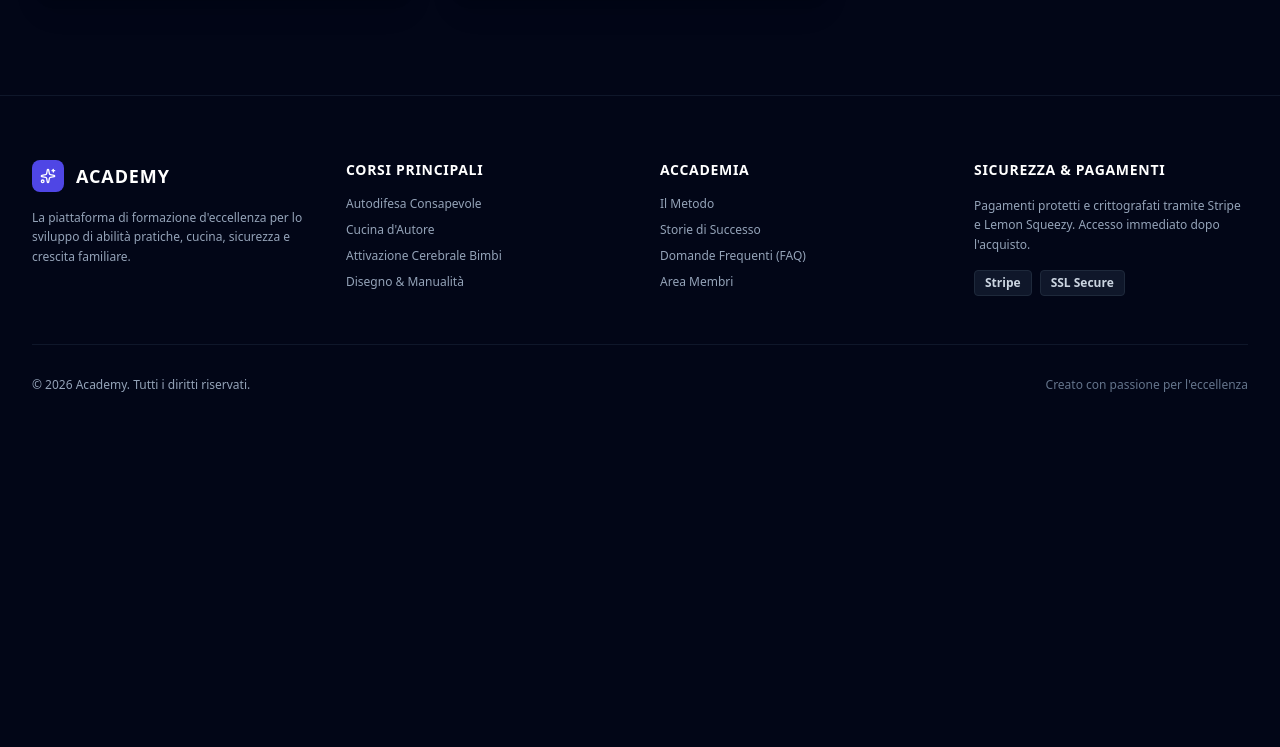
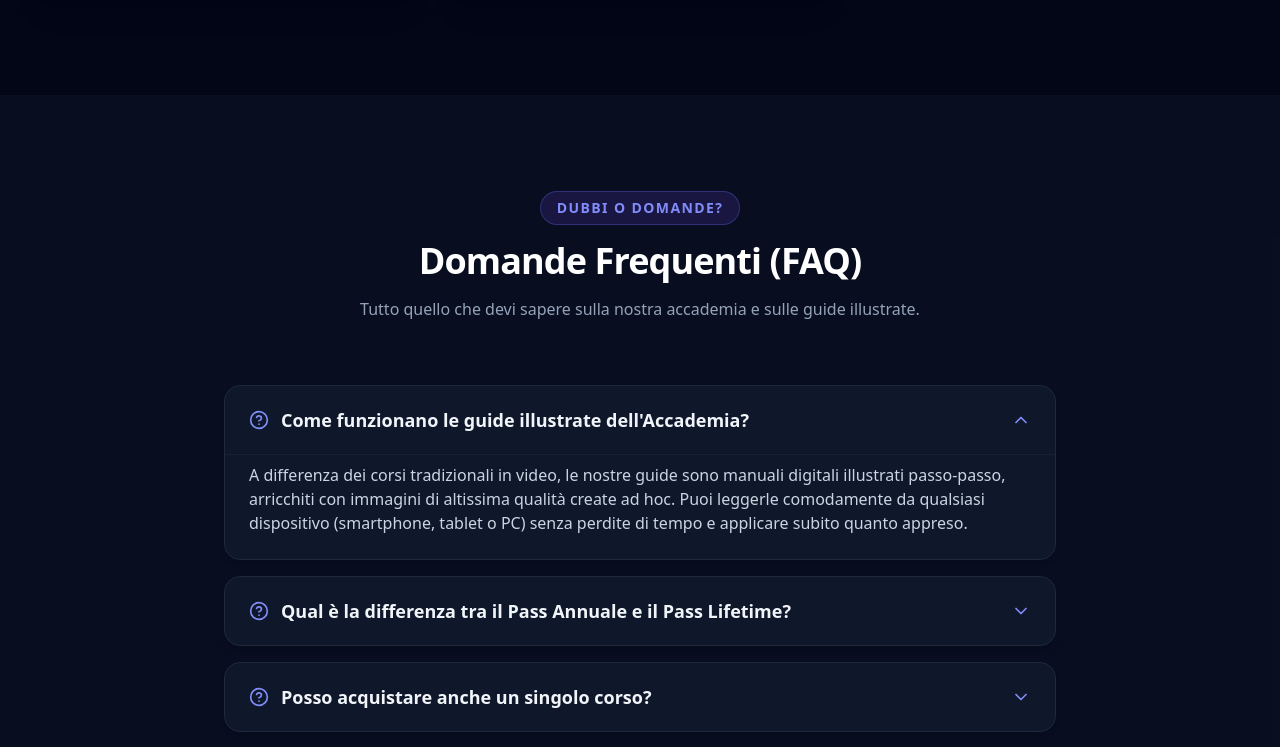
Before and after one commit to gargiuloluca/Imparaoggi, a React (Vite) app: page / in a window 1280 px wide. Shown: the part 4591-5338 px from the top of the page. Before the commit the page ends 5032 px from the top, so only its background shows below. Built offline with nearby package versions, Linux system fonts and the light colour scheme.

Commit message:
Add FAQ component to App

```diff
--- a/src/App.jsx
+++ b/src/App.jsx
@@ -6,6 +6,7 @@ import Pricing from './components/Pricing';
 import Method from './components/Method';
 import Testimonials from './components/Testimonials';
 import Courses from './components/Courses';
+import FAQ from './components/FAQ';
 import Footer from './components/Footer';
 import UserDashboard from './components/UserDashboard';
 
@@ -45,6 +46,7 @@ export default function App() {
       <Method />
       <Testimonials />
       <Courses />
+      <FAQ />
       <Footer />
     </div>
   );
```
